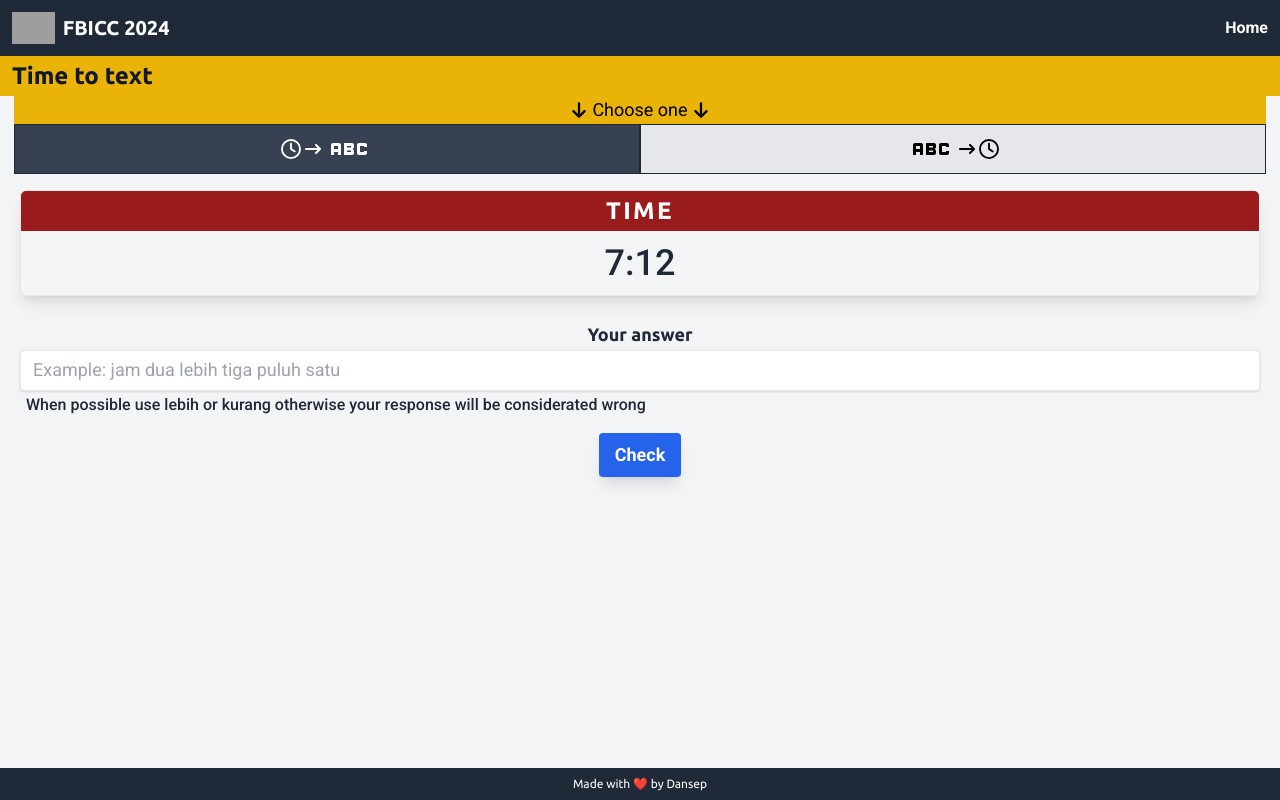
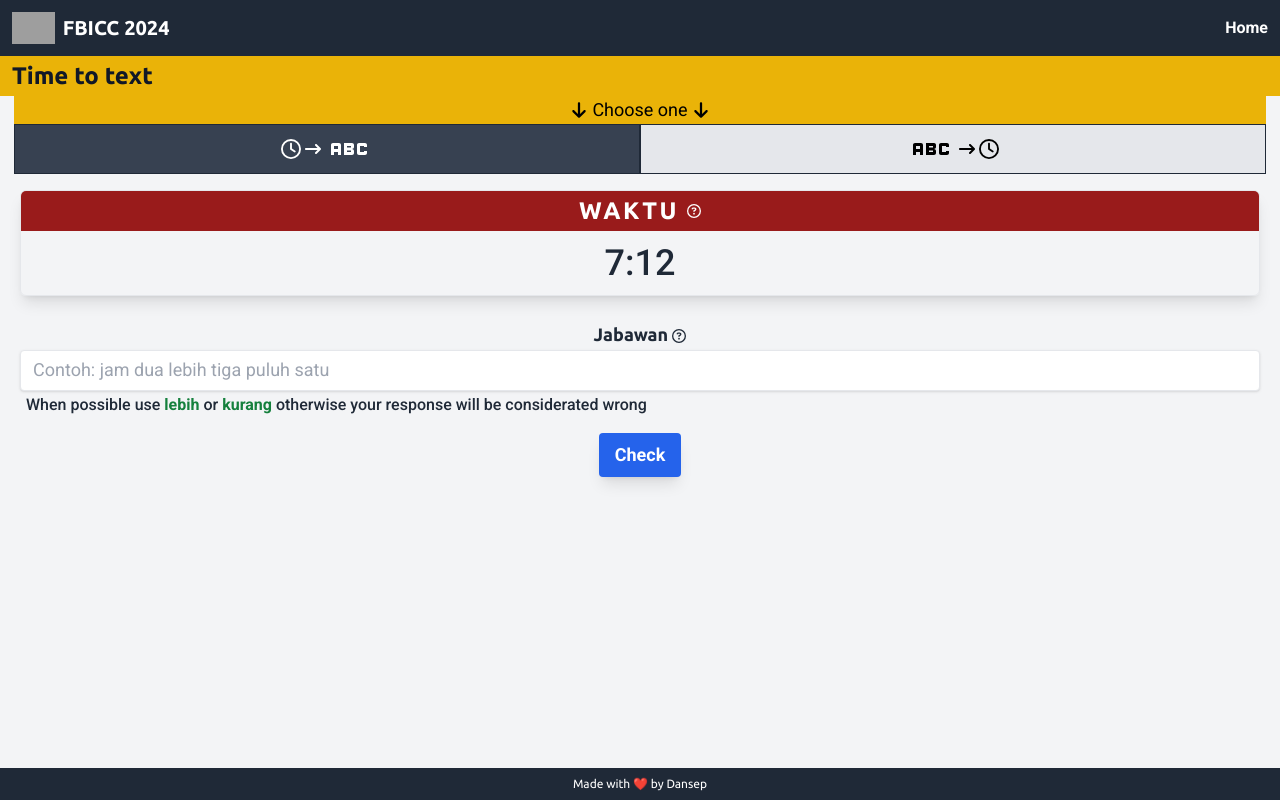
Before and after one commit to DanSepulveda/fbicc, a React (Vite) app: page /time/time-to-text in a window 1280 px wide. Built offline with nearby package versions, Linux system fonts and the light colour scheme; grey boxes are pictures that could not be loaded.

Commit message:
tooltip added

```diff
--- a/src/pages/Time/TextToTime.jsx
+++ b/src/pages/Time/TextToTime.jsx
@@ -2,6 +2,8 @@ import { useTime } from '../../hooks/useTime'
 import { getRandomNumber } from '../../lib/getRandom'
 import Box from '../../components/Box'
 import Button from '../../components/Button'
+import { FaRegCircleQuestion } from 'react-icons/fa6'
+import { Tooltip } from 'react-tooltip'
 
 const TextToTime = () => {
   const { selected, checkAnswer, answers } = useTime()
@@ -13,8 +15,16 @@ const TextToTime = () => {
 
   return (
     <div>
+      <Tooltip id="my-tooltip" />
       <Box
-        title="TIME"
+        title={
+          <span
+            data-tooltip-id="my-tooltip"
+            data-tooltip-content="waktu = time"
+          >
+            WAKTU <FaRegCircleQuestion className="inline text-sm -mt-1" />
+          </span>
+        }
         text={selected.text[getRandomNumber(0, selected.text.length - 1)]}
       />
       <div className="grid grid-cols-2 mt-3 max-w-md mx-auto gap-2">
--- a/src/pages/Time/TimeToText.jsx
+++ b/src/pages/Time/TimeToText.jsx
@@ -2,6 +2,8 @@ import { useTime } from '../../hooks/useTime'
 import Box from '../../components/Box'
 import Button from '../../components/Button'
 import Input from '../../components/Input'
+import { FaRegCircleQuestion } from 'react-icons/fa6'
+import { Tooltip } from 'react-tooltip'
 
 const TimeToText = () => {
   const { selected, checkAnswer } = useTime()
@@ -16,8 +18,16 @@ const TimeToText = () => {
 
   return (
     <div>
+      <Tooltip id="my-tooltip" />
       <Box
-        title="TIME"
+        title={
+          <span
+            data-tooltip-id="my-tooltip"
+            data-tooltip-content="waktu = time"
+          >
+            WAKTU <FaRegCircleQuestion className="inline text-sm -mt-1" />
+          </span>
+        }
         text={selected.digit}
       />
       <form
@@ -25,10 +35,23 @@ const TimeToText = () => {
         onSubmit={handleSubmit}
       >
         <Input
-          label="Your answer"
+          label={
+            <span
+              data-tooltip-id="my-tooltip"
+              data-tooltip-content="jabawan = answer"
+            >
+              Jabawan <FaRegCircleQuestion className="inline text-sm" />
+            </span>
+          }
           name="time"
-          placeholder="Example: jam dua lebih tiga puluh satu"
-          message="When possible use lebih or kurang otherwise your response will be considerated wrong"
+          placeholder="Contoh: jam dua lebih tiga puluh satu"
+          message={
+            <span>
+              When possible use <span className="font-bold text-green-700">lebih</span> or{' '}
+              <span className="font-bold text-green-700">kurang</span> otherwise your response will
+              be considerated wrong
+            </span>
+          }
         />
         <div className="flex justify-center">
           <Button type="submit">Check</Button>
```
